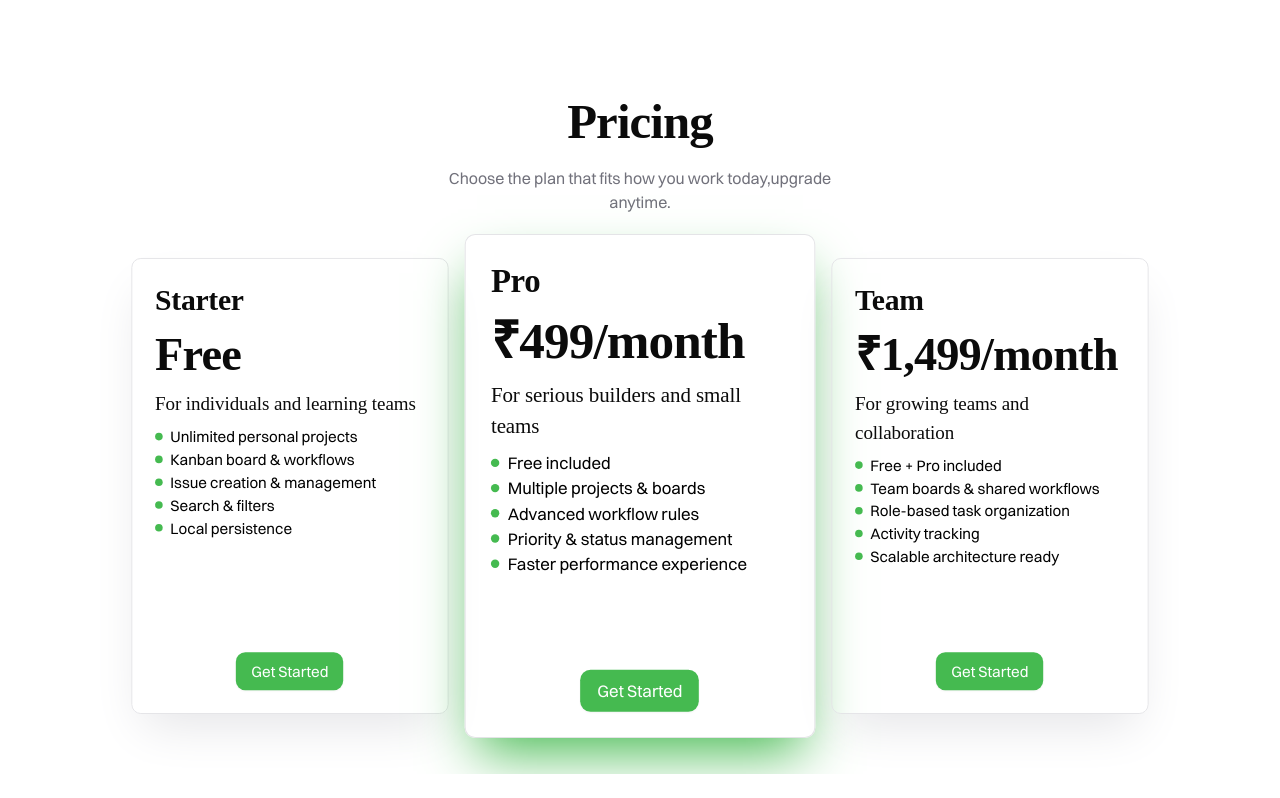
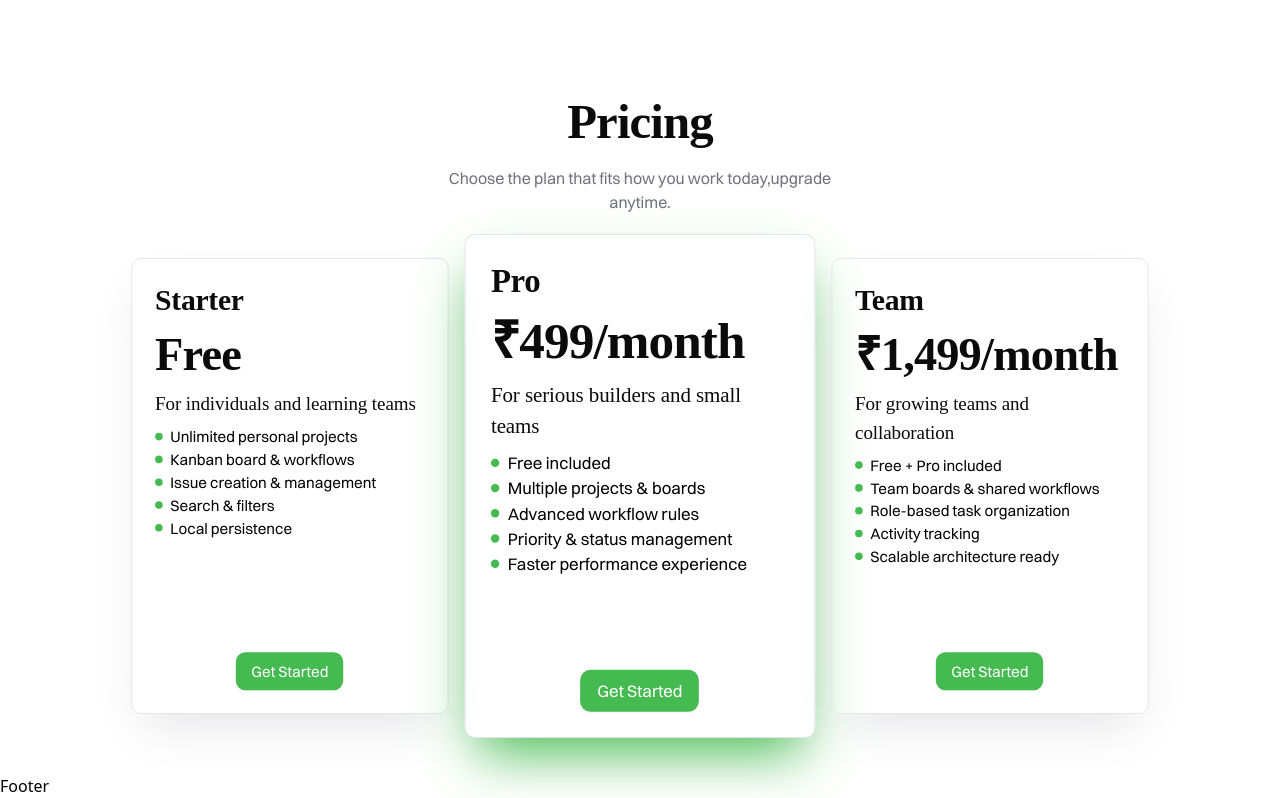
Before and after one commit to sumitkanojia22/devflow, a React (Vite) app: page / in a window 1280 px wide. Shown: the part 2708-3506 px from the top of the page. Before the commit the page ends 3482 px from the top, so only its background shows below. Built offline with nearby package versions, Linux system fonts and the light colour scheme; a web font is replaced by a local one.

Commit message:
adding footer component in landing page

```diff
--- /dev/null
+++ b/src/components/landing/Footer.jsx
@@ -0,0 +1,5 @@
+function Footer() {
+  return <div>Footer</div>;
+}
+
+export default Footer;
--- a/src/pages/LandingPage.jsx
+++ b/src/pages/LandingPage.jsx
@@ -1,4 +1,5 @@
 import Feature from "../components/landing/Feature";
+import Footer from "../components/landing/Footer";
 import HeroSection from "../components/landing/HeroSection";
 import HowItWorks from "../components/landing/HowItWorks";
 import Navbar from "../components/landing/Navbar";
@@ -12,6 +13,7 @@
       <Feature />
       <HowItWorks />
       <Pricing />
+      <Footer />
     </>
   );
 }
```
